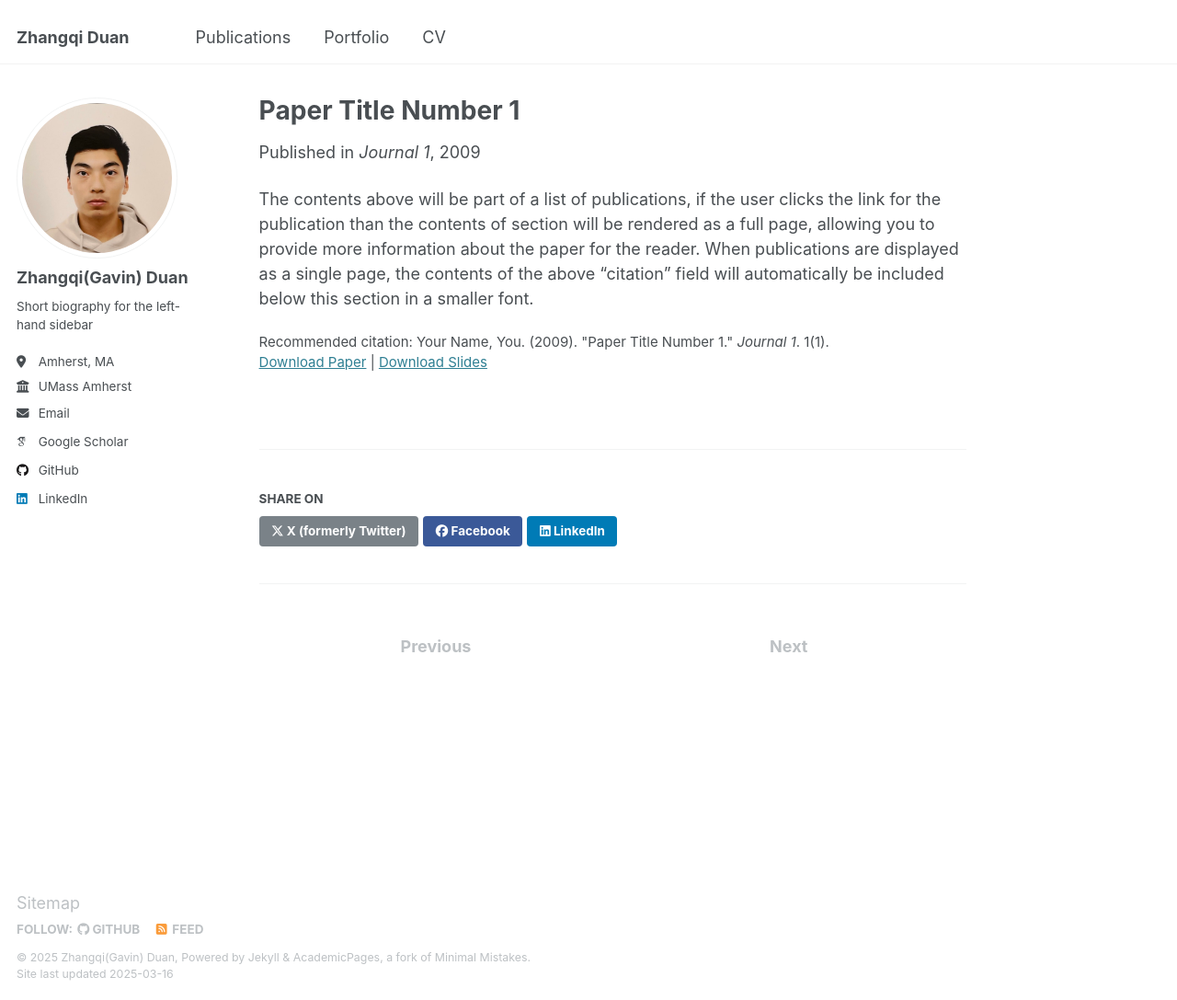
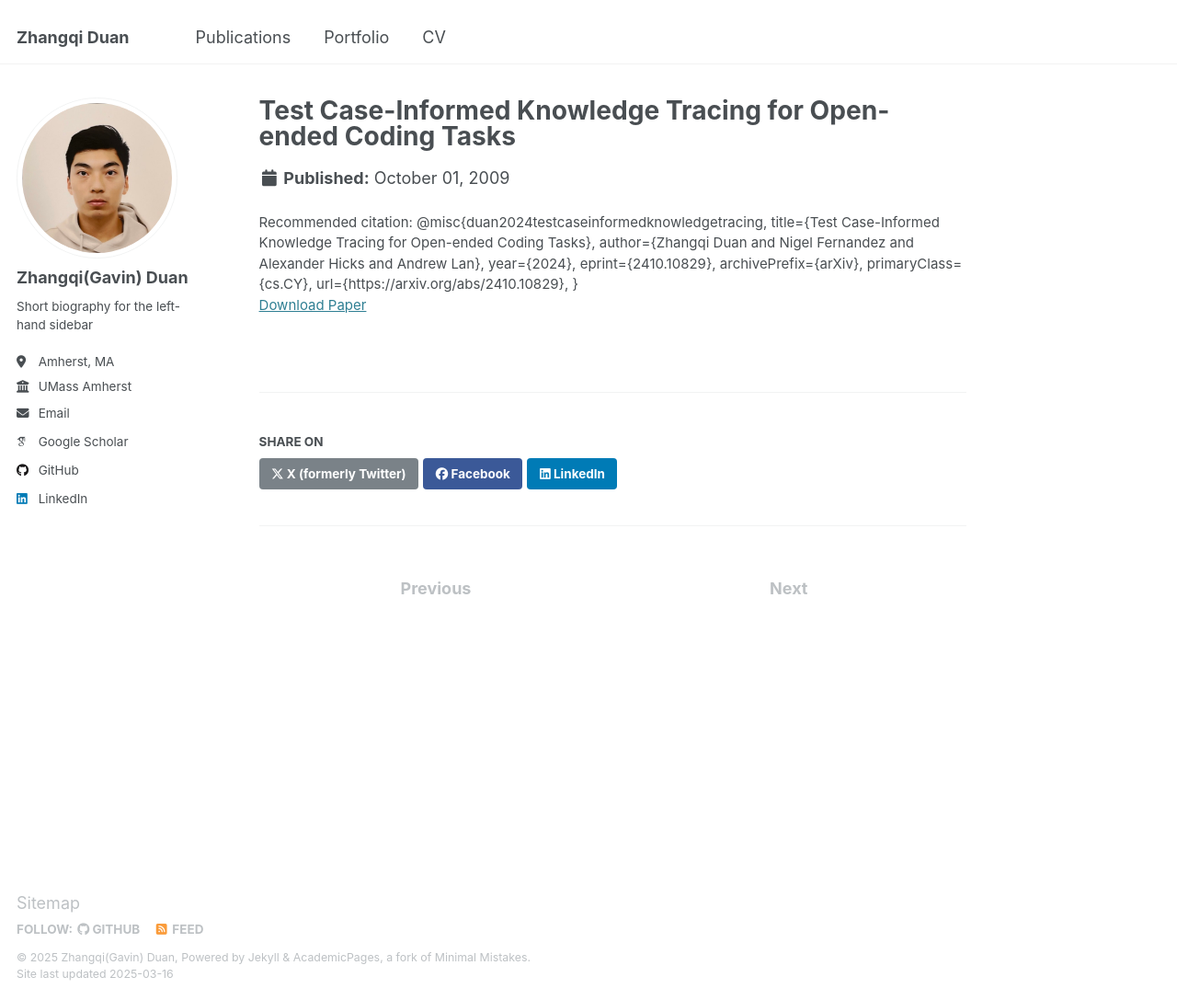
Before and after one commit to GavinDuan513/GavinDuan513.github.io, a Jekyll site: the page built from _publications/2009-10-01-paper-title-number-1.md, in a window 1280 px wide and 1087 px high. Shown: the whole window at 92% size. Built offline with Jekyll 4.4.1, drawn with Linux system fonts in a browser that asks for light colours; some web fonts are replaced.

Commit message:
Update 2009-10-01-paper-title-number-1.md

```diff
--- a/_publications/2009-10-01-paper-title-number-1.md
+++ b/_publications/2009-10-01-paper-title-number-1.md
@@ -1,14 +1,13 @@
 ---
-title: "Paper Title Number 1"
-collection: publications
-category: manuscripts
-permalink: /publication/2009-10-01-paper-title-number-1
-excerpt: 'This paper is about the number 1. The number 2 is left for future work.'
-date: 2009-10-01
-venue: 'Journal 1'
-slidesurl: 'http://academicpages.github.io/files/slides1.pdf'
-paperurl: 'http://academicpages.github.io/files/paper1.pdf'
-citation: 'Your Name, You. (2009). &quot;Paper Title Number 1.&quot; <i>Journal 1</i>. 1(1).'
+title: "Test Case-Informed Knowledge Tracing for Open-ended Coding Tasks"
+paperurl: 'https://arxiv.org/pdf/2410.10829'
+citation: '@misc{duan2024testcaseinformedknowledgetracing,
+      title={Test Case-Informed Knowledge Tracing for Open-ended Coding Tasks},
+      author={Zhangqi Duan and Nigel Fernandez and Alexander Hicks and Andrew Lan},
+      year={2024},
+      eprint={2410.10829},
+      archivePrefix={arXiv},
+      primaryClass={cs.CY},
+      url={https://arxiv.org/abs/2410.10829},
+}'
 ---
-
-The contents above will be part of a list of publications, if the user clicks the link for the publication than the contents of section will be rendered as a full page, allowing you to provide more information about the paper for the reader. When publications are displayed as a single page, the contents of the above "citation" field will automatically be included below this section in a smaller font.
```
